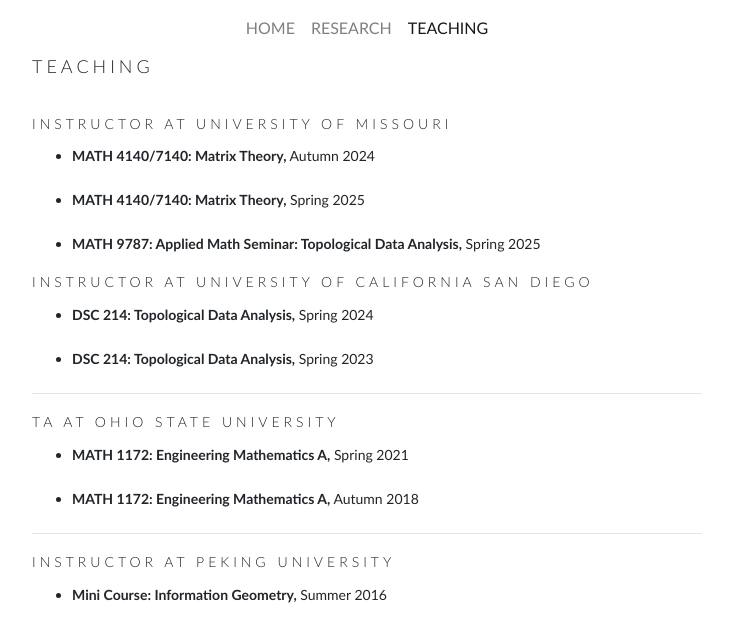
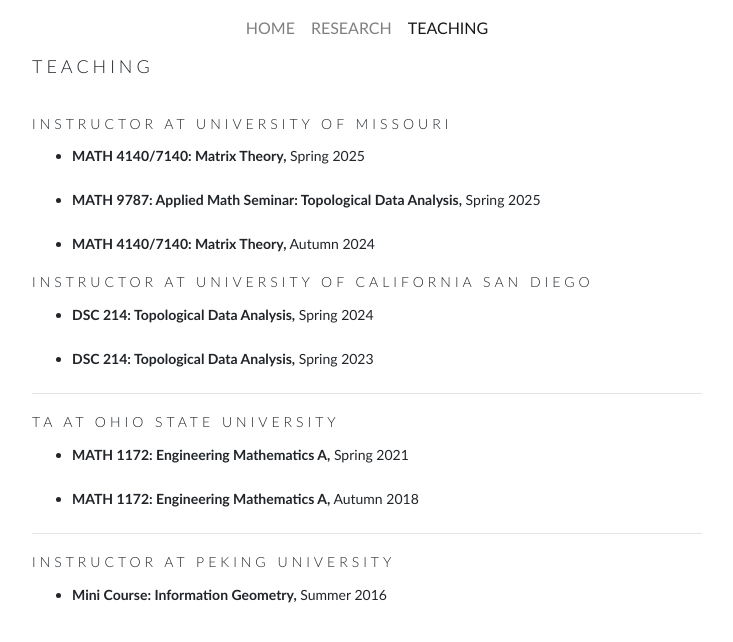
Before and after one commit to ZhengchaoW/ZhengchaoW.github.io, a Jekyll site: the page built from teaching.html, in a window 1280 px wide. Shown: the top 642 px of the page, without its empty margins (273-1006 px from the left). Built offline with Jekyll 4.4.1, drawn with Linux system fonts in a browser that asks for light colours; part of the change alters nothing that is shown.

```diff
--- a/teaching.html
+++ b/teaching.html
@@ -11,9 +11,9 @@ opengraph:
     <br>
       <h3>Instructor at University of Missouri</h3>
       <ul>
-        <li><p><b>MATH 4140/7140: Matrix Theory,</b> Autumn 2024</p></li>
         <li><p><b>MATH 4140/7140: Matrix Theory,</b> Spring 2025</p></li>
         <li><p><b>MATH 9787: Applied Math Seminar: Topological Data Analysis,</b> Spring 2025</p></li>
+        <li><p><b>MATH 4140/7140: Matrix Theory,</b> Autumn 2024</p></li>
       </ul>
     <h3>Instructor at University of California San Diego</h3>
     <ul>
```
